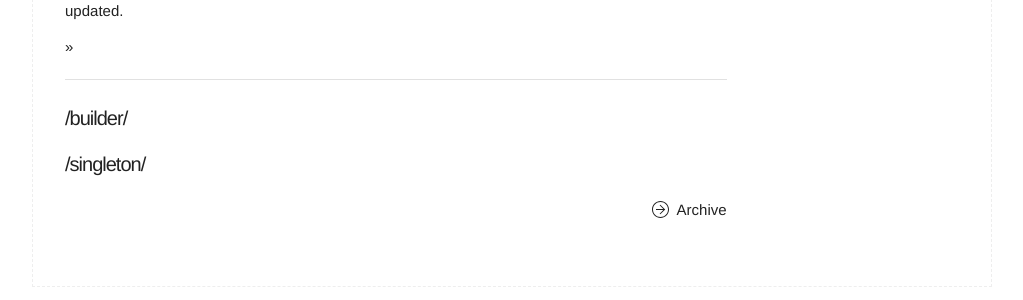
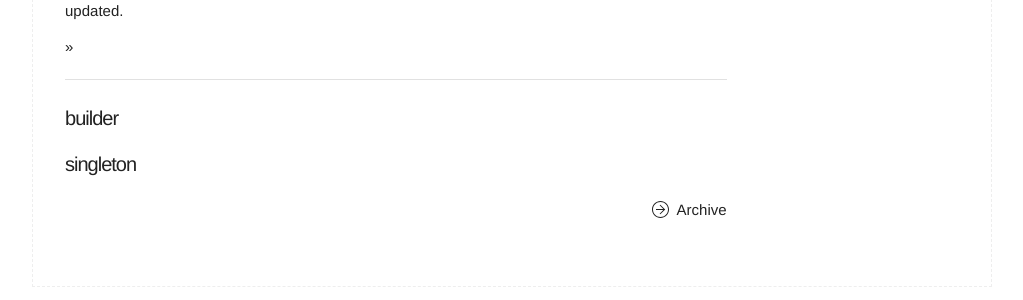
Before and after one commit to dstar55/100-words-design-patterns-java, a Jekyll site: the page built from index.html, in a window 1280 px wide. Shown: the part 311-611 px from the top of the page, without its empty margins (128-1151 px from the left). Built offline with Jekyll 4.4.1, drawn with Linux system fonts in a browser that asks for light colours; part of the change alters nothing that is shown.

```diff
--- a/index.html
+++ b/index.html
@@ -64,7 +64,7 @@ title: Home
 		<p>
 			{% for page in site.pages %}
 			  {% if page.layout == 'pattern' %}
-				<h3><a href="{{ page.baseurl }}">{{ page.permalink }}</a></h3>
+				<h3><a href="{{ page.permalink }}">{{ page.title }}</a></h3>
 				<!--<p>{{ page.content }}</p>-->
 			  {% endif %}
 			{% endfor %}
```
